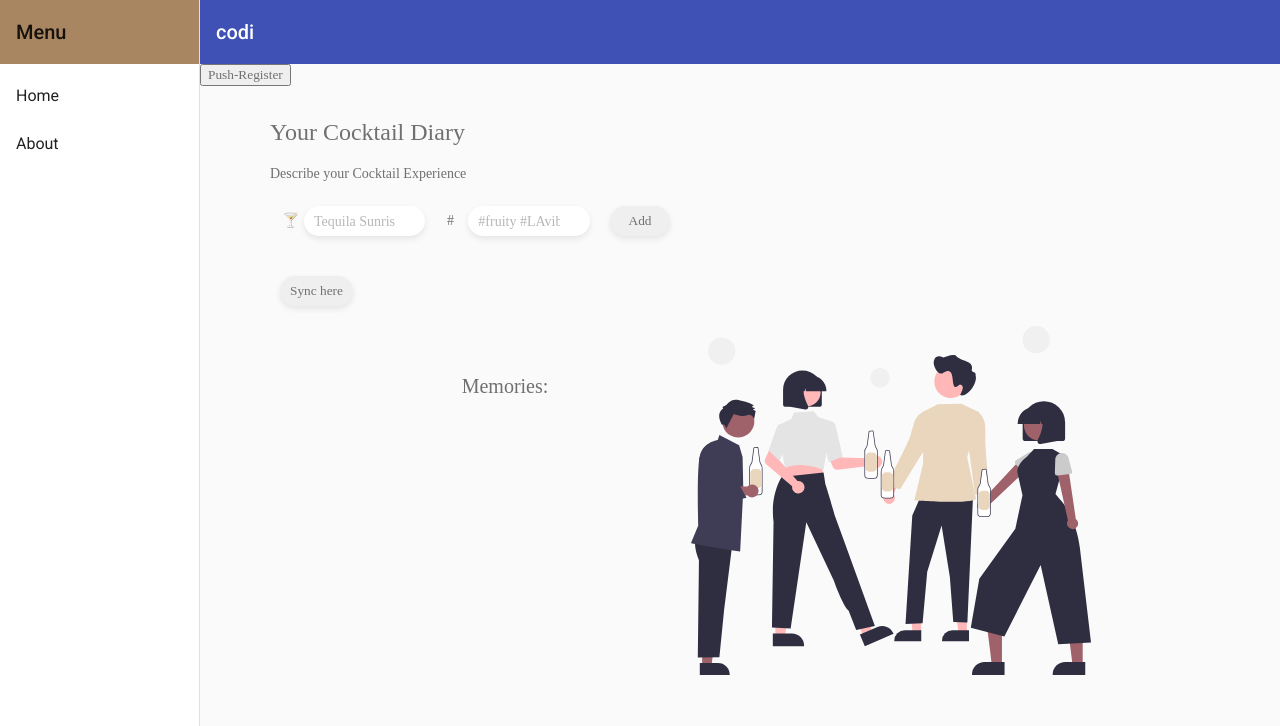
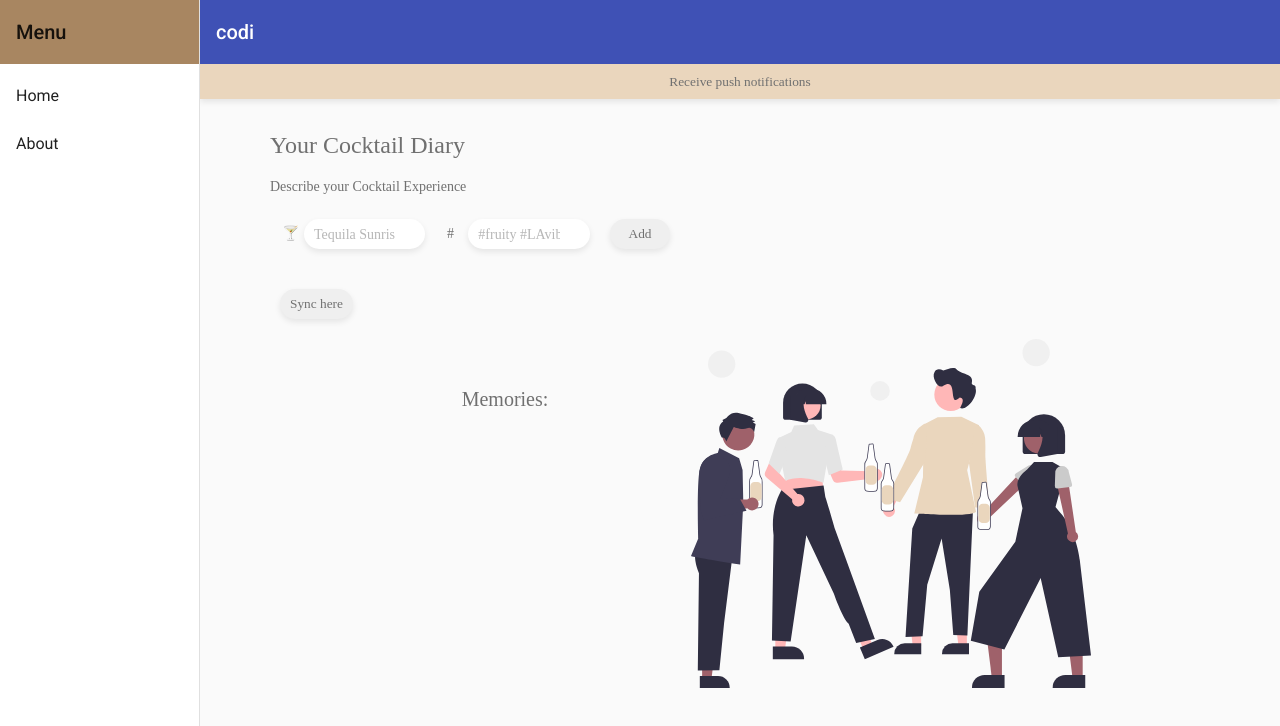
Before and after one commit to Blonas-collab/PWA-CoDi, an Angular app: page / in a window 1280 px wide. Shown: the top 726 px of the page. Built offline with nearby package versions, Linux system fonts and the light colour scheme.

Commit message:
adjusted Push Notification Button

```diff
--- a/src/app/app.component.css
+++ b/src/app/app.component.css
@@ -3,3 +3,20 @@
     font-family: Oswald;
     color: #707070;
 }
+
+button {
+    font-family: Oswald;
+    background-color: #EAD6BD;
+    color: #707070;
+    border-style: none;
+    box-shadow: 0px 3px 6px #00000016;
+    padding: 5px 10px 5px 10px;
+    height: 35px;
+    width: 100%;
+   }
+
+button:hover {
+    cursor: pointer;
+    background-color: #A88661;
+    color: white;
+}
--- a/src/app/app.component.html
+++ b/src/app/app.component.html
@@ -1,4 +1,4 @@
 <app-nav>
-    <button (click)="subscribe()">Push-Register</button>
+    <button (click)="subscribe()">Receive push notifications</button>
     <router-outlet></router-outlet>
   </app-nav>
```
